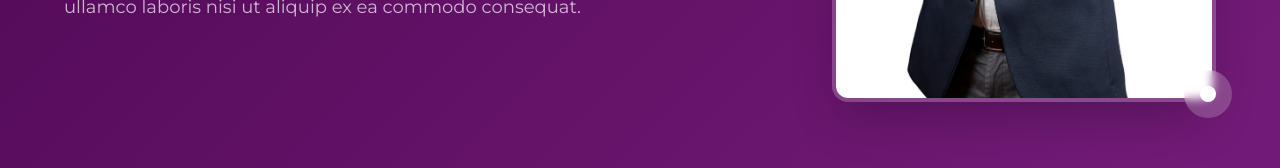
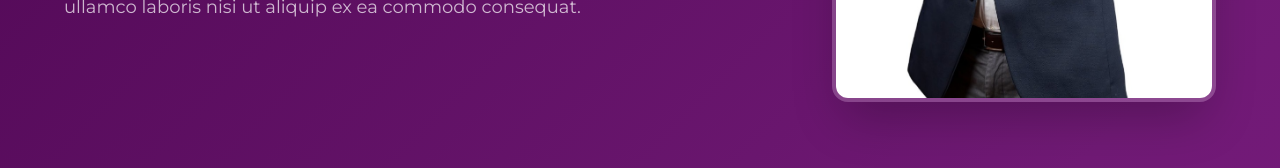
Before and after one commit to bouchardista/candidato-gonzalo-roca, a Nuxt app: page / in a window 1280 px wide. Shown: the part 606-774 px from the top of the page. Built offline with nearby package versions, Linux system fonts and the light colour scheme.

Commit message:
clean point

```diff
--- a/pages/index.vue
+++ b/pages/index.vue
@@ -38,9 +38,6 @@
                   alt="Gonzalo Roca"
                   class="w-80 h-96 md:w-96 md:h-[500px] rounded-2xl object-cover shadow-2xl border-4 border-white/20"
                 />
-                <div class="absolute -bottom-4 -right-4 bg-white/20 backdrop-blur-sm rounded-full p-4">
-                  <div class="w-4 h-4 bg-white rounded-full"></div>
-                </div>
               </div>
             </div>
           </div>
```
